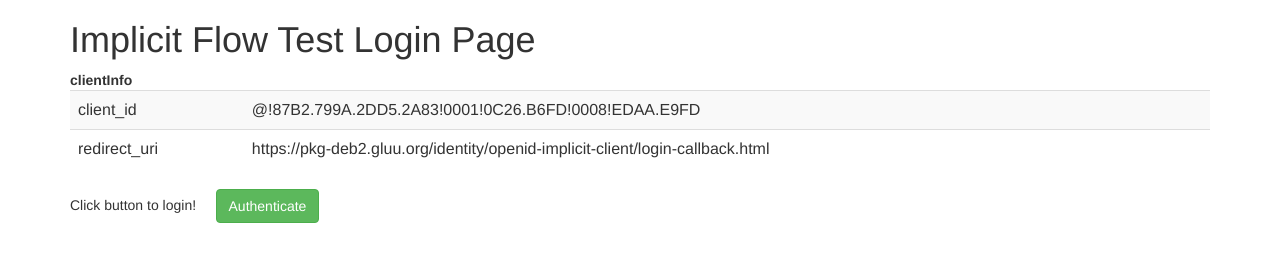
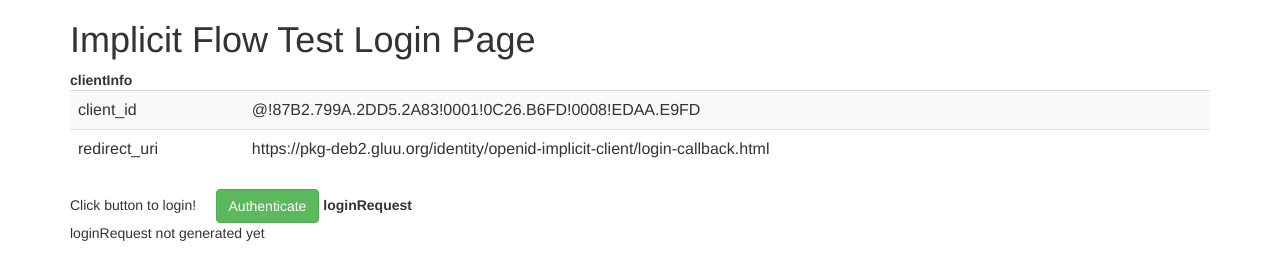
Before and after one commit to GluuFederation/openid-implicit-client, a plain HTML site: page implicit-test.html in a window 1280 px wide. Drawn offline with nearby package versions, Linux system fonts and the light colour scheme; no server answers.

Commit message:
Make a div only for loginRequest HTML table

```diff
--- a/implicit-test.html
+++ b/implicit-test.html
@@ -42,6 +42,10 @@
         <button onClick="OIDC.login( {scope : 'openid profile email',
                                   response_type : 'token id_token'} );"
         type="button" class="btn btn-success" >Authenticate</button>
+        <b>loginRequest</b>
+        <div id="loginRequest">
+          loginRequest not generated yet
+        </div>
       </div>
     </BODY>
 
```
